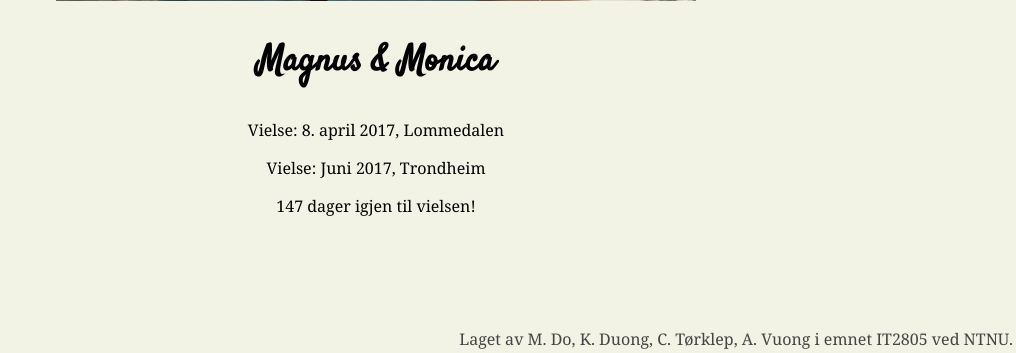
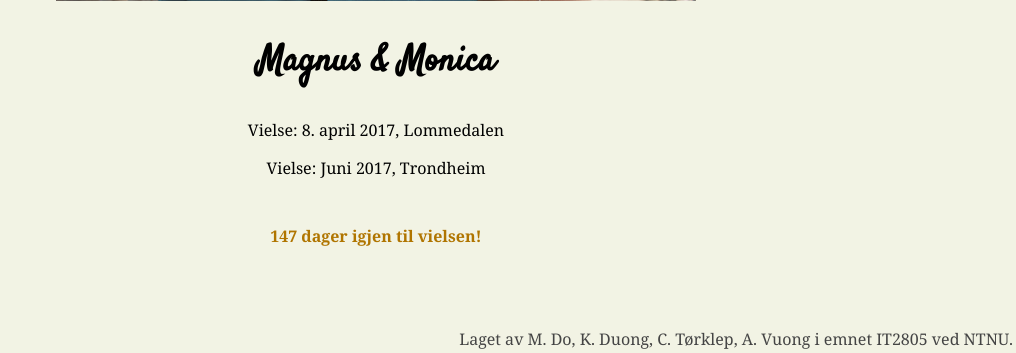
Before and after one commit to audungv/webtek16mack, a PHP site: page / in a window 1280 px wide. Shown: the part 447-800 px from the top of the page, without its empty margins (264-1280 px from the left). Run offline with PHP 8.4, Linux system fonts and the light colour scheme; some libraries are stand-ins or nearby versions.

Commit message:
Update style.css

```diff
--- a/public_html/hjemmeside/css/style.css
+++ b/public_html/hjemmeside/css/style.css
@@ -269,7 +269,8 @@ table{
 /* Cat's CSS*/
 
 #countdown{
-	margin-top: -30px;
+	font-weight: bold;
+	color: #b07500;
 }
 /*Cat's css end*/
 
```
